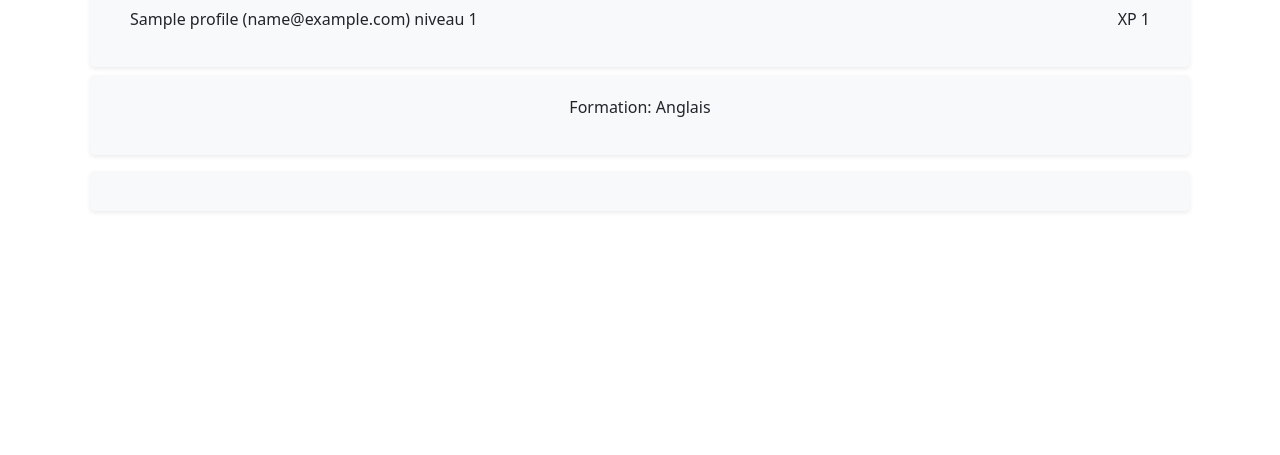
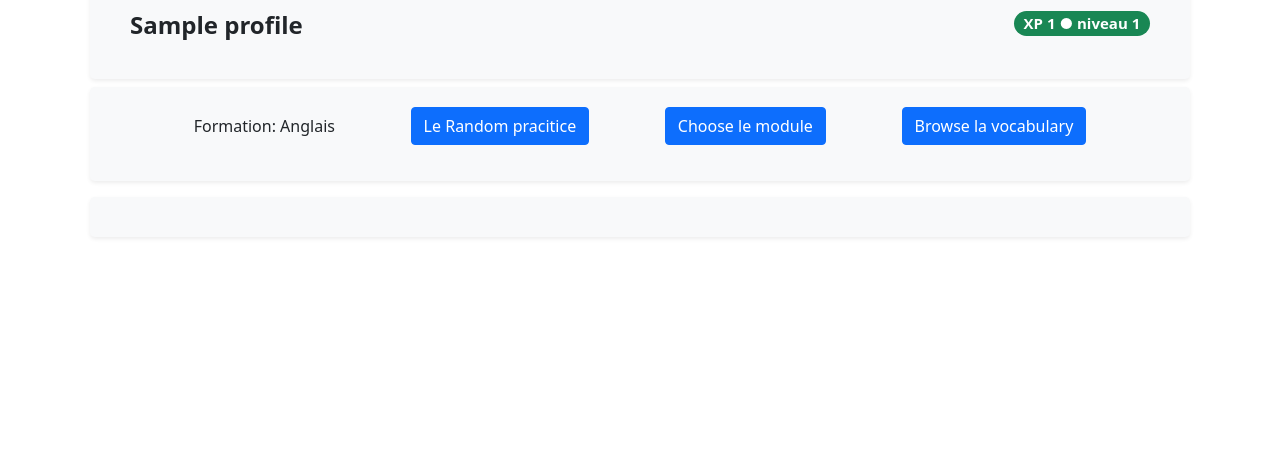
Before and after one commit to Inu-Oh/tommy, a Django app: page / in a window 1280 px wide. Shown: the part 345-800 px from the top of the page. Run offline with Django 4.2, Linux system fonts and the light colour scheme; a user stored in the database is signed in; tables that the repository leaves empty hold one stand-in row (values such as "Sample post"); some libraries are stand-ins or nearby versions.

Commit message:
setting up home page

```diff
--- a/home/templates/base_bootstrap.html
+++ b/home/templates/base_bootstrap.html
@@ -12,7 +12,8 @@
         {% block head %}{% endblock head %}
     </head>
 
-    <body>
+    <body style="user-select: none">
+        {% comment %} Move above style to style.css {% endcomment %}
 
         <div class="container">
 
--- a/tommy/templates/tommy/home.html
+++ b/tommy/templates/tommy/home.html
@@ -3,11 +3,12 @@
 {% block header %}
     {% if profile %}
     <div class="container-fluid d-flex justify-content-between">
-        <p>{{ profile.name }} ({{ user.email }})
+        <p class="fs-4 fw-bolder">{{ profile.name }}</p>
+        <p class="text-end fs-5">
+            <span class="badge rounded-pill bg-success">XP {{ profile.xp }} &#9679;
             {% if user_lang == 'French' %}Level {% endif %}
             {% if user_lang == 'Anglais' %}niveau {% endif %}
-        {{ profile.level }}</p>
-        <p>XP {{ profile.xp }}</p>
+            {{ profile.level }}</span></p>
     </div>
     {% endif %}
 {% endblock header %}
@@ -20,18 +21,22 @@
         Complete profile &raquo;
     </a>
 
-    {% elif not user.is_authenticated %}
-    Log in or register<br>
-
     {% else %}
         {% if user_lang == 'French' %}
         <p>Learning: {{ profile.learning }}</p>
+        <p><a href="#" class="btn btn-primary">Random pracitice</a></p>
+        <p><a href="#" class="btn btn-primary">Choose a module</a></p>
+        <p><a href="{% url "tommy:glossary" %}"
+            class="btn btn-primary">Browse vocabulary</a></p>
         {% endif %}<br>
 
         {% if user_lang == 'Anglais' %}
         <p>Formation: {{ profile.learning }}</p>
+        <p><a href="#" class="btn btn-primary">Le Random pracitice</a></p>
+        <p><a href="#" class="btn btn-primary">Choose le module</a></p>
+        <p><a href="{% url "tommy:glossary" %}"
+            class="btn btn-primary">Browse la vocabulary</a></p>
         {% endif %}<br>
-
     {% endif %}
 {% endblock content %}
 
```
Lines whose indentation alone changed are shown as unchanged.
